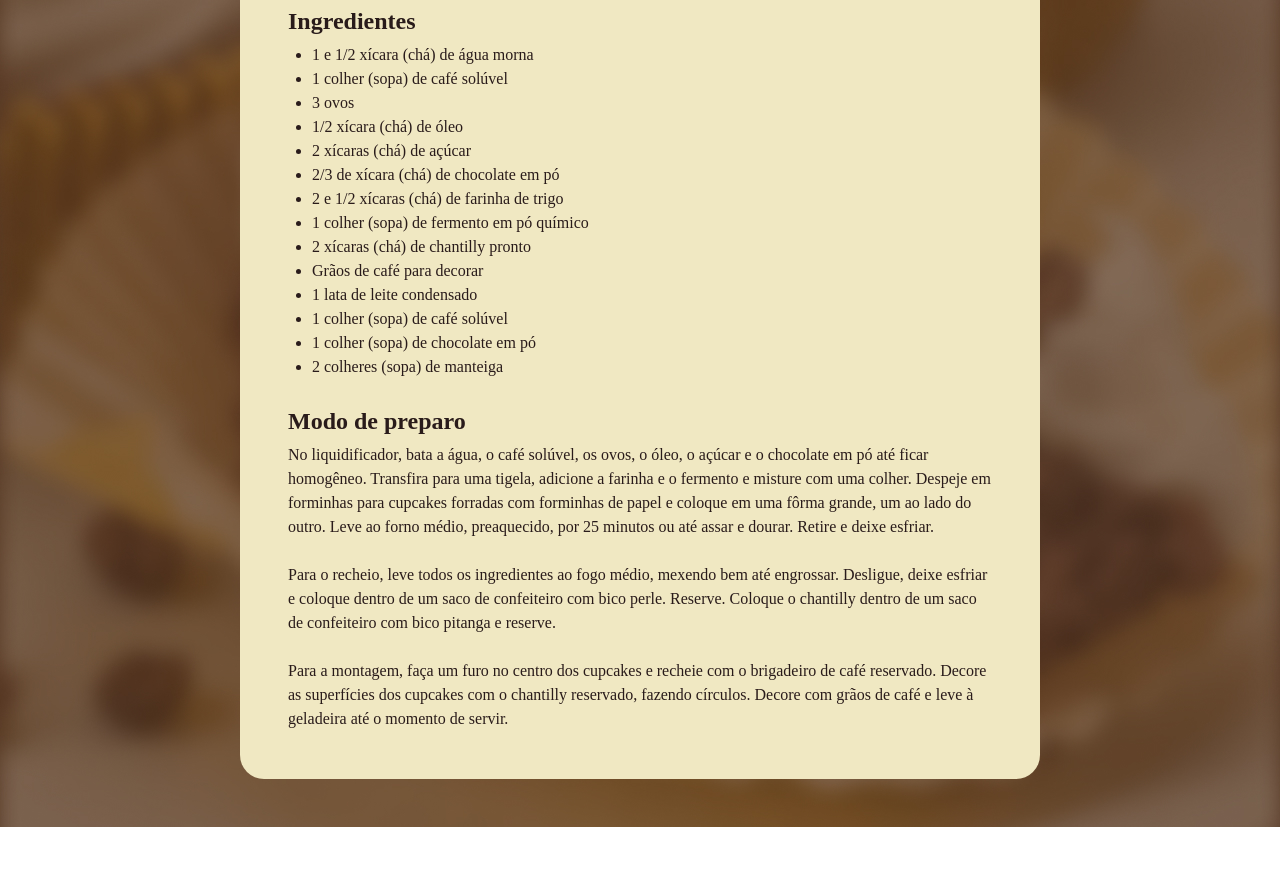
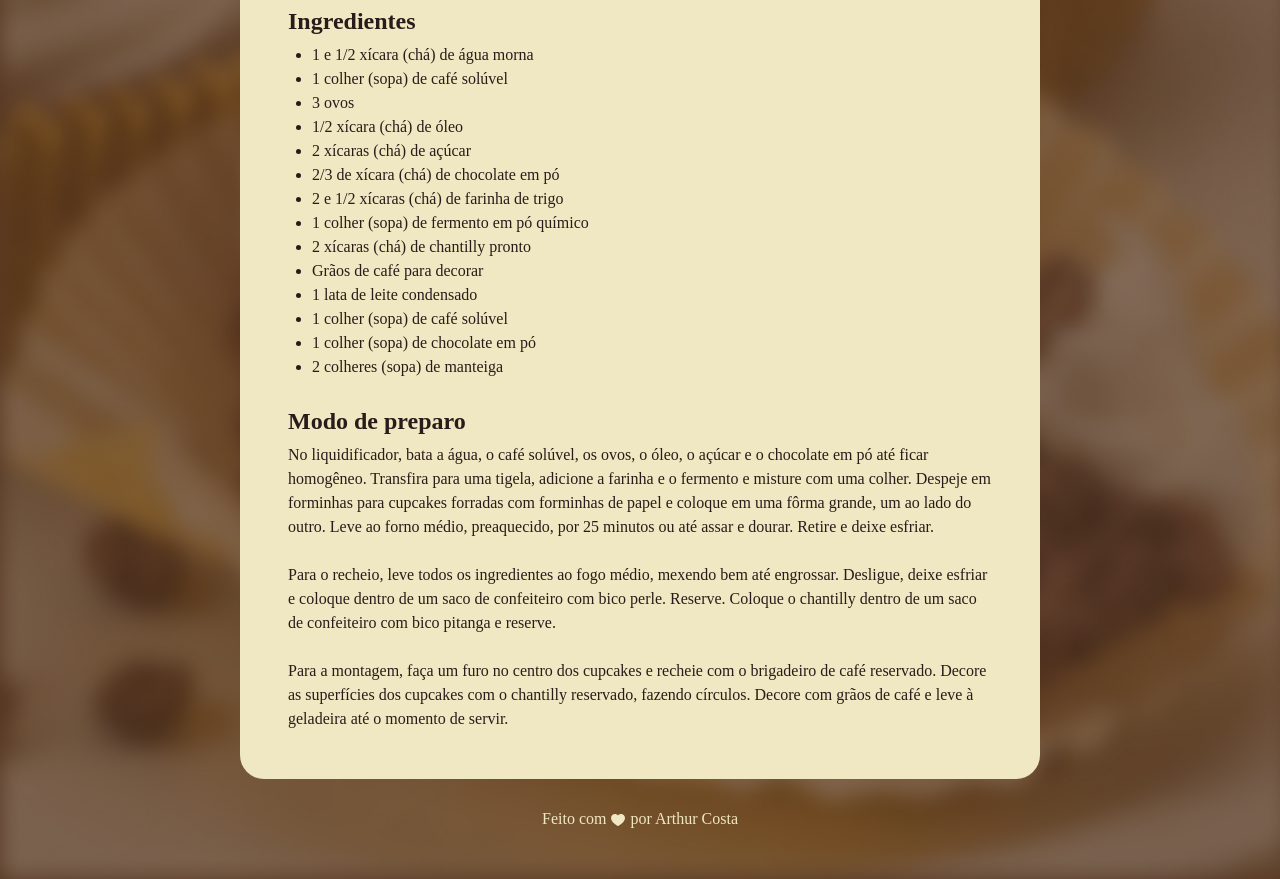
Before and after one commit to arthurcosta33/projeto-receita-cupcake, a plain HTML site: page index.html in a window 1280 px wide. Shown: the part 720-1599 px from the top of the page. Before the commit the page ends 1547 px from the top, so only its background shows below. Drawn offline with Linux system fonts and the light colour scheme; a web font is replaced by a local one.

Commit message:
adding footer

```diff
--- a/index.html
+++ b/index.html
@@ -53,5 +53,9 @@
       </section>
   </main>
   </div>
+  <footer>
+    Feito com
+    <img src="assets/heart.svg" alt="Coraçãozinho fofo"> por Arthur Costa
+  </footer>
 </body>
 </html>
--- a/style.css
+++ b/style.css
@@ -19,7 +19,7 @@ body {
   padding: 24px;
   background-color: #F0E8C2;
   border-radius: 24px;
-  margin: 48px auto;
+  margin: 48px auto 28px;
 }
 
 main {
@@ -52,3 +52,13 @@ h1, h2 {
 ul {
   padding-left: 24px;
 }
+
+footer {
+  color:#F0E8C2;
+  text-align: center;
+  padding-bottom: 48px;
+}
+
+footer img {
+  vertical-align: middle;
+}
```
Also changed, not shown: assets/heart.svg (added).
